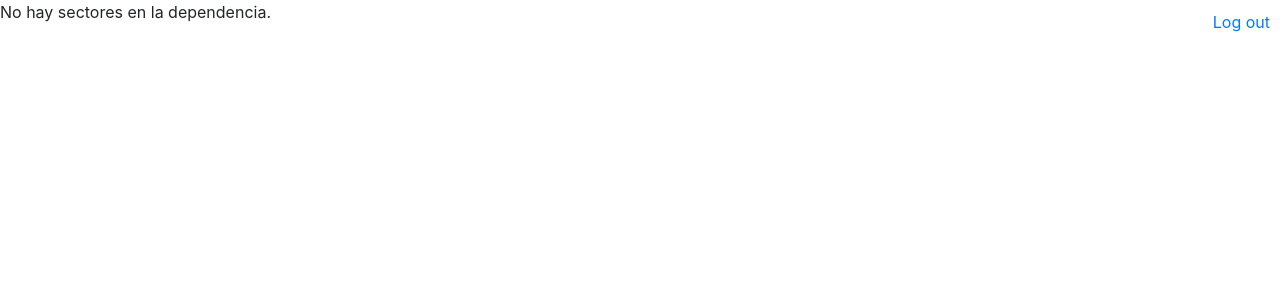
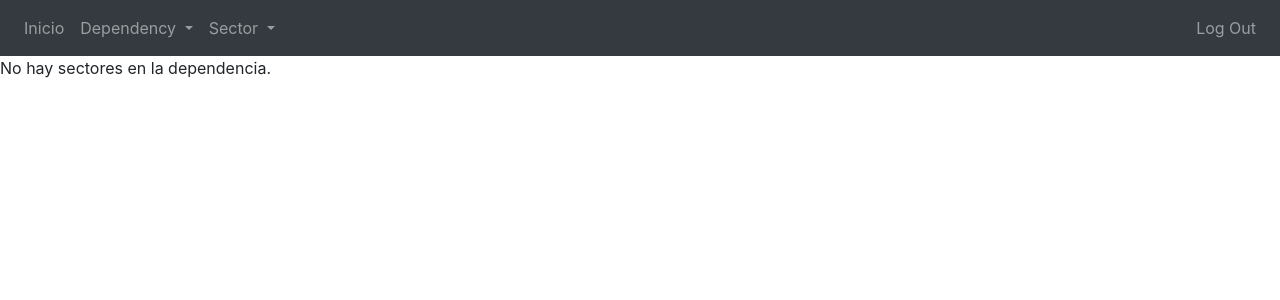
Before and after one commit to MiguelRJ/SGEMPPHP, a PHP site: page /sector.php in a window 1280 px wide. Shown: the top 300 px of the page. Run offline with PHP 8.4, Linux system fonts and the light colour scheme; the visitor is signed in with stand-in values (Sample User, id 1); data that the repository does not hold is empty; some libraries are stand-ins or nearby versions.

Commit message:
nav bar hecho

```diff
--- a/app.php
+++ b/app.php
@@ -64,21 +64,31 @@ class App {
 
     /**
      * FUNCIONES DE FORMATO DE PAGINA
+     * <link href="/sgemp/bootstrap/css/bootstrap.min.css" rel="stylesheet" media="screen">
+     * <script src="http://code.jquery.com/jquery.js"></script>
+     * <script src="/sgemp/bootstrap/js/bootstrap.min.js"></script>
+     * <script src="/sgemp/bootstrap/js/bootstrap.js"></script>
+     *
+     * boostrap 3
+     * <link rel="stylesheet" href="https://maxcdn.bootstrapcdn.com/bootstrap/3.3.7/css/bootstrap.min.css">
+     * <script src="https://ajax.googleapis.com/ajax/libs/jquery/3.2.1/jquery.min.js"></script>
+     * <script src="https://maxcdn.bootstrapcdn.com/bootstrap/3.3.7/js/bootstrap.min.js"></script>
      */
     static function show_head($titulo){
-        print "
+        print '
         <!DOCTYPE html>
         <html lang=\"es\">
             <head>
-                <title>".$titulo."</title>
+                <title>'.$titulo.'</title>
                 <meta charset=\"utf8\"/>
-                <meta http-equiv='X-UA-Compatible' content='IE=edge'>
-                <meta name='viewport' content='width=device-width, initial-scale=1'>
-                <link href='/sgemp/bootstrap/css/bootstrap.min.css' rel='stylesheet' media='screen'>
+                <meta http-equiv="X-UA-Compatible" content="IE=edge">
+                <meta name="viewport" content="width=device-width, initial-scale=1">
+                <link rel="stylesheet" href="https://maxcdn.bootstrapcdn.com/bootstrap/4.0.0-beta.2/css/bootstrap.min.css">
+                <script src="https://ajax.googleapis.com/ajax/libs/jquery/3.2.1/jquery.min.js"></script>
+                <script src="https://cdnjs.cloudflare.com/ajax/libs/popper.js/1.12.6/umd/popper.min.js"></script>
+                <script src="https://maxcdn.bootstrapcdn.com/bootstrap/4.0.0-beta.2/js/bootstrap.min.js"></script>
             </head>
-            <body>
-            <script src='http://code.jquery.com/jquery.js'></script>
-            <script src='/sgemp/bootstrap/js/bootstrap.min.js'></script>";
+            <body>';
     }
     static function show_logout(){
         echo "
@@ -86,6 +96,52 @@ class App {
             <a href='logout.php'>Log out</a>
         </div>";
     }
+
+    /**
+     * https://v4-alpha.getbootstrap.com/components/navs/
+     */
+    static function show_navbar(){
+        echo '
+        <nav class="navbar navbar-expand-md navbar-dark bg-dark">
+        <button class="navbar-toggler" type="button" data-toggle="collapse" data-target=".dual-collapse">
+            <span class="navbar-toggler-icon"></span>
+        </button>
+        <div class="navbar-collapse collapse dual-collapse">
+            <ul class="navbar-nav mr-auto">
+                <li class="nav-item">
+                    <a class="nav-link" href="login.php">Inicio</a>
+                </li>
+                <li class="nav-item dropdown">
+                    <a class="nav-link dropdown-toggle" href="#" id="navbardrop" data-toggle="dropdown">
+                    Dependency
+                    </a>
+                    <div class="dropdown-menu">
+                        <a class="dropdown-item" href="inventory.php">Listar</a>
+                        <a class="dropdown-item" href="#">Añadir</a>
+                    </div>
+                </li>
+                <li class="nav-item dropdown">
+                    <a class="nav-link dropdown-toggle" href="#" id="navbardrop" data-toggle="dropdown">
+                    Sector
+                    </a>
+                    <div class="dropdown-menu">
+                        <a class="dropdown-item" href="sector.php">Listar</a>
+                        <a class="dropdown-item" href="#">Añadir</a>
+                    </div>
+                </li>
+            </ul>
+        </div>
+
+        <div class="navbar-collapse collapse dual-collapse">
+            <ul class="navbar-nav ml-auto">
+                <li class="nav-item">
+                    <a class="nav-link" href="logout.php">Log Out</a>
+                </li>
+            </ul>
+        </div>
+    </nav>';
+    }
+
     static function show_footer(){
         print "
             </body>
--- a/inventory.php
+++ b/inventory.php
@@ -10,7 +10,7 @@ foreach($dependency as $fila) {
 }*/
 
 App::show_head("Inventory");
-App::show_logout();
+App::show_navbar();
 
 if ($result->rowCount() > 0) {
   echo '<div class="container"><h1>Listado de dependencias</h1>'
--- a/sector.php
+++ b/sector.php
@@ -8,7 +8,7 @@ if (isset($_GET['idDependency'])){
 }
 
 App::show_head("Inventory");
-App::show_logout();
+App::show_navbar();
 
 if (!isset($idDependency)){
     $resultset = $app->getDao()->getSectors();
@@ -25,7 +25,6 @@ if (!isset($idDependency)){
     else {
         $resultset->execute();
         $sector = $resultset->fetchAll(PDO::FETCH_ASSOC);
-        //print_r($sector);
     if(count($sector)==0){
         echo "<p>No hay sectores en la dependencia.</p>";
     }else {
@@ -39,7 +38,6 @@ if (!isset($idDependency)){
                 <th scope="col">Short Name</th>
                 <th scope="col">Name</th>
                 <th scope="col">Description</th>
-                <th scope="col">Dependency</th>
               </tr>
             </thead>
             <tbody>';
@@ -49,16 +47,13 @@ if (!isset($idDependency)){
                   <td>'.$row["shortname"].'</td>
                   <td>'.$row["name"].'</td>
                   <td>'.$row["description"].'</td>
-                  <td><a href="#"><img src="sector.png" width="30" height="30"/></a></td>
                 </tr>';
               }
 
           echo '</tbody>
           </table>
           </div>';
-
     }
 }
-    App::show_footer();
-
+App::show_footer();
 ?>
```
